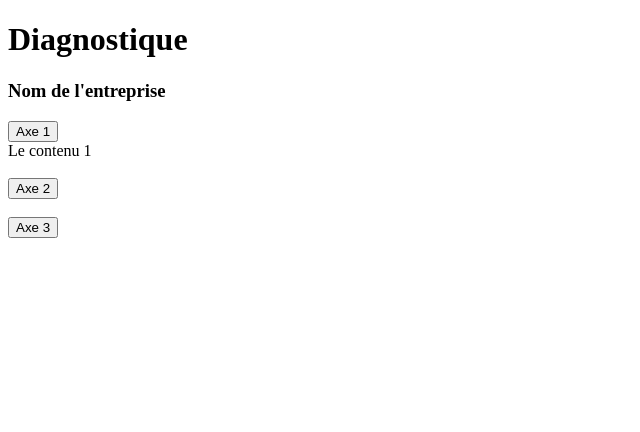
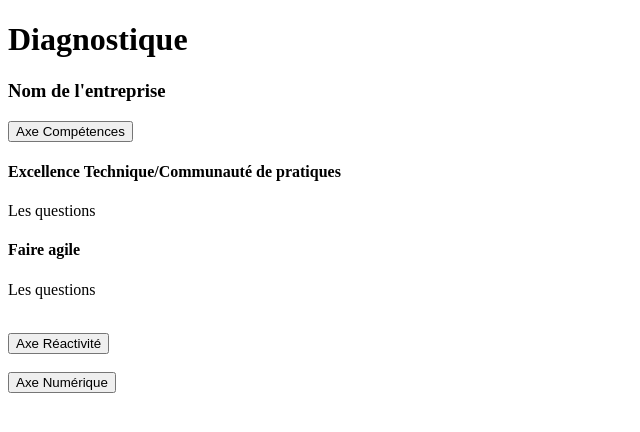
Before and after one commit to Fab11899/transverse2, a PHP site: page / in a window 1280 px wide, after a click on "Axe Compétences". Shown: the top 432 px of the page, without its empty margins (0-640 px from the left). Run offline with PHP 8.4, Linux system fonts and the light colour scheme.

Commit message:
add categorys names

```diff
--- a/index.php
+++ b/index.php
@@ -10,22 +10,36 @@
 <body>
 <h1>Diagnostique</h1>
 <h3>Nom de l'entreprise</h3>
-<button onclick="hideAndDisplay('contenu1')">Axe 1</button>
+<button onclick="hideAndDisplay('contenu1')">Axe Compétences</button>
 <br>
 <div id="contenu1" style="display: none">
-    Le contenu 1
+    <h4>Excellence Technique/Communauté de pratiques</h4>
+    <p>Les questions</p>
+    <h4>Faire agile</h4>
+    <p>Les questions</p>
 </div>
 <br>
-<button onclick="hideAndDisplay('contenu2')">Axe 2</button>
+<button onclick="hideAndDisplay('contenu2')">Axe Réactivité</button>
 <br>
 <div id="contenu2" style="display: none">
-    Le contenu 2
+    <h4>Vélocité de réponse</h4>
+    <p>Les questions</p>
+    <h4>Environnements souples</h4>
+    <p>Les questions</p>
+    <h4>Défi environnemental</h4>
+    <p>Les questions</p>
+    <h4>Veille et benchmark</h4>
 </div>
 <br>
-<button onclick="hideAndDisplay('contenu3')">Axe 3</button>
+<button onclick="hideAndDisplay('contenu3')">Axe Numérique</button>
 <br>
 <div id="contenu3" style="display: none">
-    Le contenu 3
+    <h4>Business model</h4>
+    <p>Les questions</p>
+    <h4>Relation client</h4>
+    <p>Les questions</p>
+    <h4>Management</h4>
+    <p>Les questions</p>
 </div>
 <br>
 </body>
```
